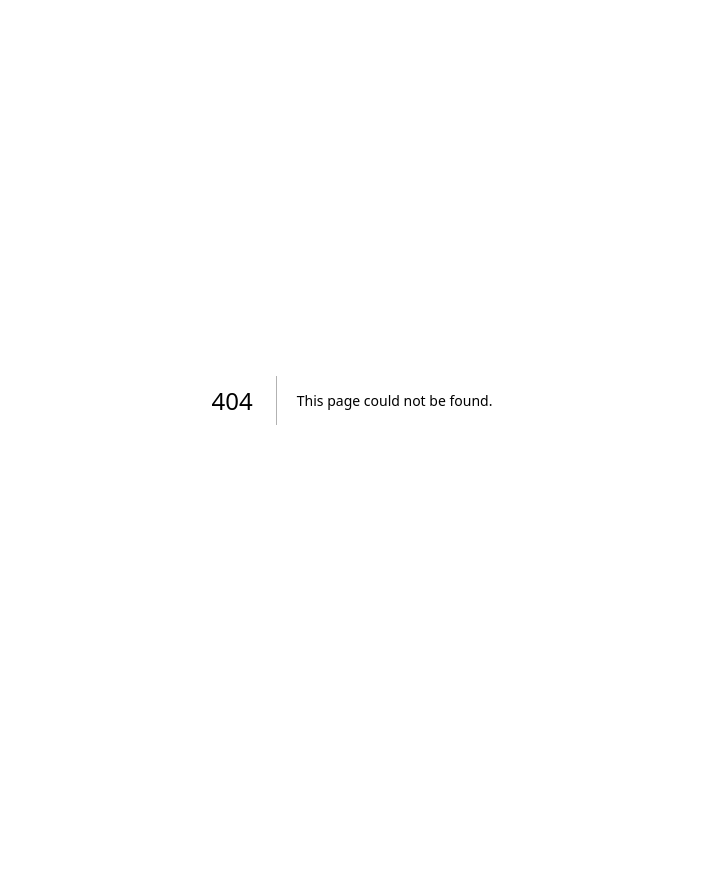
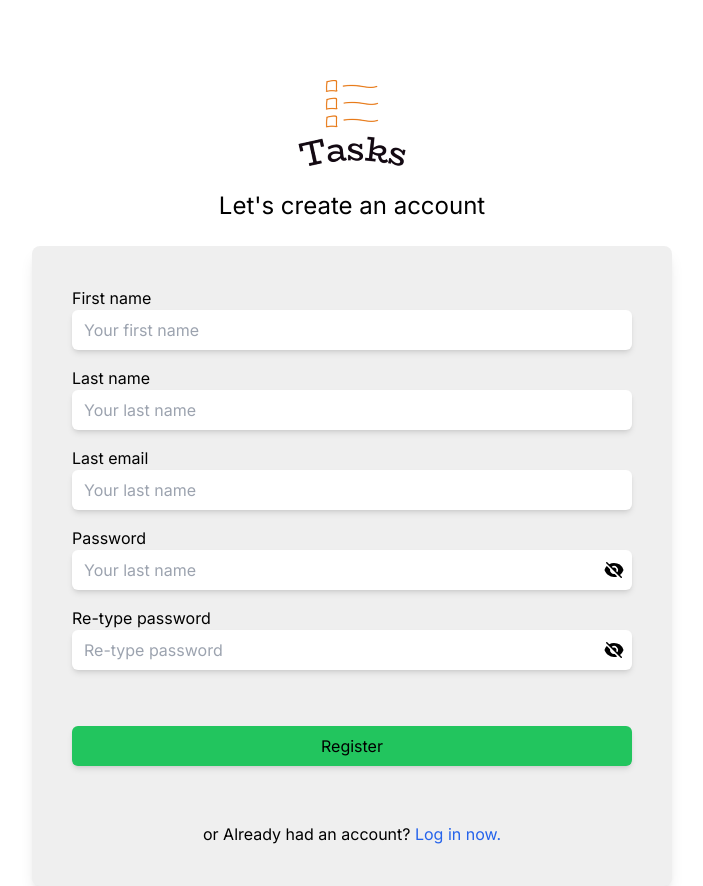
Before and after one commit to vanhuyvo1997/my-task, a Next.js app: page /register in a window 1280 px wide. Before the commit this address had no page. Shown: the whole page, without its empty margins (288-991 px from the left). Before the commit the page ends 800 px from the top, so only its background shows below. Built offline with nearby package versions, Linux system fonts and the light colour scheme.

Commit message:
#1 add register and login form

```diff
--- /dev/null
+++ b/app/(auth)/auth-common-form.tsx
@@ -0,0 +1,21 @@
+import Button from "../_components/button";
+
+export default function AuthCommonForm({
+    children,
+    footerContent,
+    buttonContent,
+}: Readonly<{
+    children: React.ReactNode,
+    footerContent: React.ReactNode,
+    buttonContent: string,
+}>) {
+    return (
+        <form className=" flex flex-col items-stretch gap-14">
+            <div className="flex flex-col gap-4">
+                {children}
+            </div>
+            <Button content={buttonContent} type="submit" className="w-full bg-green-500" />
+            <p className="text-center">{footerContent}</p>
+        </form>
+    );
+}
--- /dev/null
+++ b/app/(auth)/login/page.tsx
@@ -0,0 +1,15 @@
+import LabelTextInput from "@/app/_components/label-text-input";
+import Link from "next/link";
+import AuthCommonForm from "../auth-common-form";
+
+export default function LoginPage() {
+    return (
+        <AuthCommonForm
+            footerContent={<>or <Link href="/register" className="text-blue-600">Create an new account</Link> now?</>}
+            buttonContent="Login"
+        >
+            <LabelTextInput id="email" type="email" name="email" title="Last email" placeholder="Your last name" />
+            <LabelTextInput id="password" type="password" name="password" title="Password" placeholder="Your last name" />
+        </AuthCommonForm>
+    )
+}
--- /dev/null
+++ b/app/(auth)/register/page.tsx
@@ -0,0 +1,18 @@
+import LabelTextInput from "@/app/_components/label-text-input";
+import Link from "next/link";
+import AuthCommonForm from "../auth-common-form";
+
+export default function RegisterPage() {
+    return (
+        <AuthCommonForm
+            footerContent={<>or Already had an account? <Link className="text-blue-600" href="/login">Log in now.</Link></>}
+            buttonContent="Register"
+        >
+            <LabelTextInput id="fistName" name="firstName" title="First name" placeholder="Your first name" />
+            <LabelTextInput id="lastName" name="lastName" title="Last name" placeholder="Your last name" />
+            <LabelTextInput id="email" type="email" name="email" title="Last email" placeholder="Your last name" />
+            <LabelTextInput id="password" type="password" name="password" title="Password" placeholder="Your last name" />
+            <LabelTextInput id="retypePassword" type="password" name="retypePassword" title="Re-type password" placeholder="Re-type password" />
+        </AuthCommonForm>
+    );
+}
```
